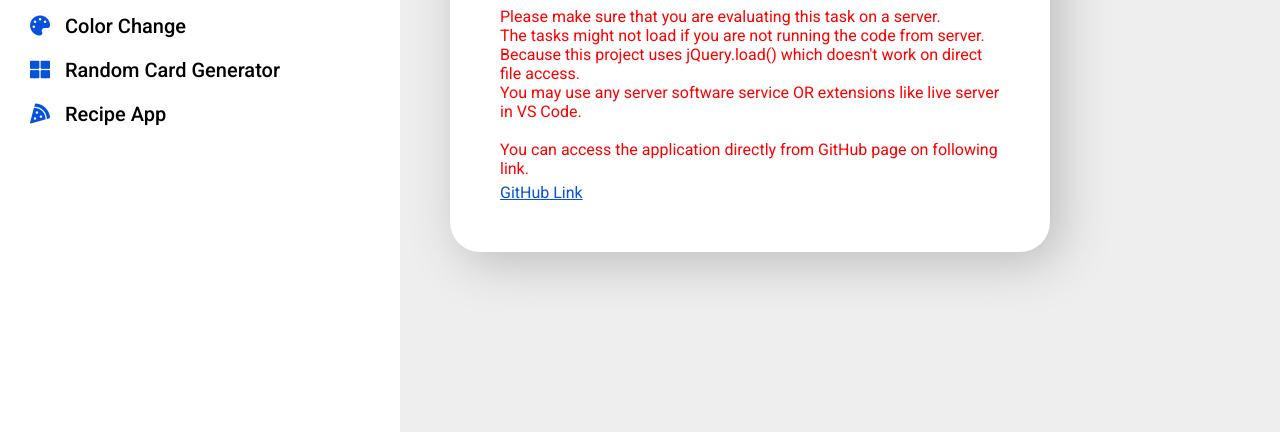
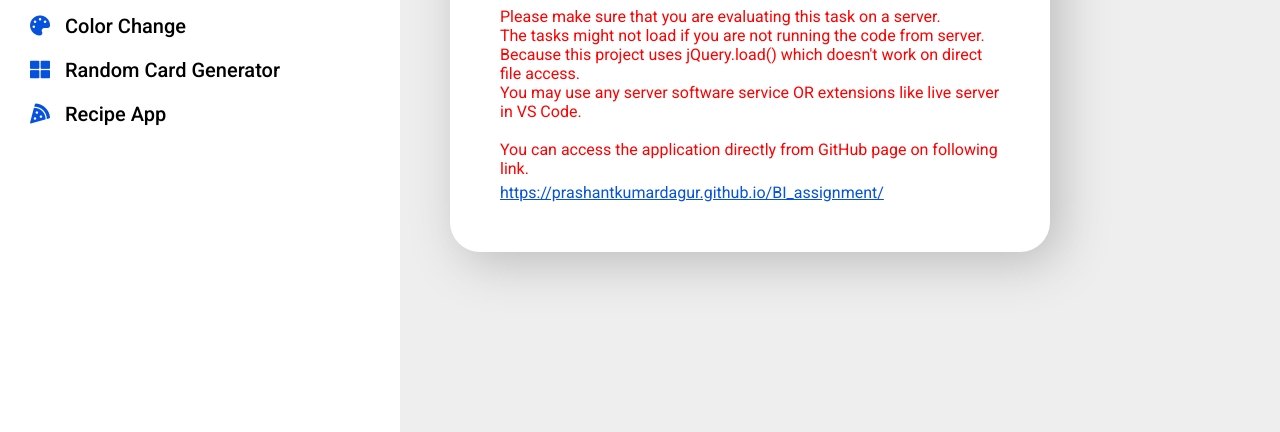
Before and after one commit to prashantkumardagur/BI_assignment, a plain HTML site: page index.html in a window 1280 px wide. Shown: the part 368-800 px from the top of the page. Drawn offline with nearby package versions, Linux system fonts and the light colour scheme.

Commit message:
Update index.html

```diff
--- a/index.html
+++ b/index.html
@@ -47,7 +47,7 @@
                         Because this project uses jQuery.load() which doesn't work on direct file access.<br>
                         You may use any server software service OR extensions like live server in VS Code.<br><br>
                         You can access the application directly from GitHub page on following link.<br>
-                        <a target="_blank" style="padding-top: 5px; color: #0652dd; display: block;" href="https://prashantkumardagur.github.io/BI_assignment/">GitHub Link</a>
+                        <a target="_blank" style="padding-top: 5px; color: #0652dd; display: block;" href="https://prashantkumardagur.github.io/BI_assignment/">https://prashantkumardagur.github.io/BI_assignment/</a>
                     </p>
                 </div>
             </div>
```
